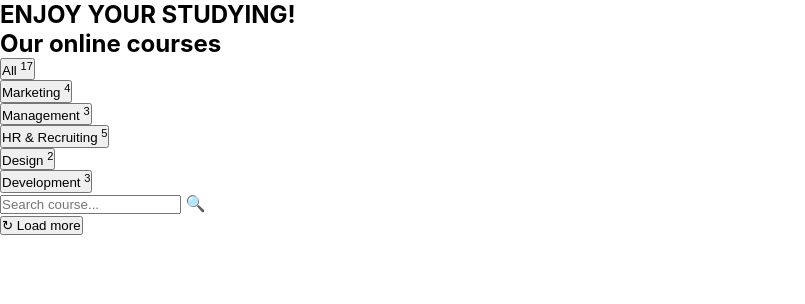
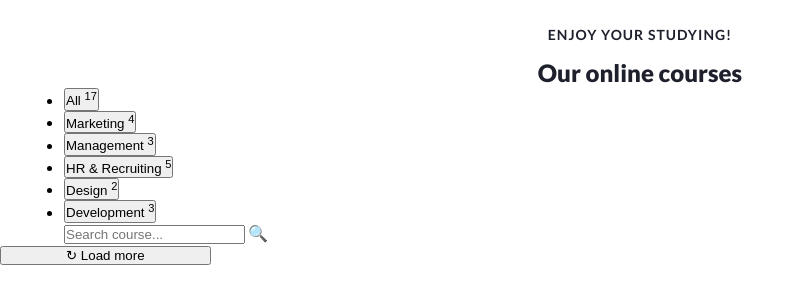
Before and after one commit to Ivanich777/10X_Test_Case, a website built with Vite: page index.html in a window 1280 px wide. Shown: the whole page, without its empty margins (0-805 px from the left). Built offline with nearby package versions, Linux system fonts and the light colour scheme.

Commit message:
chore: верстка заголовка и подзаголовка

```diff
--- a/index.html
+++ b/index.html
@@ -4,6 +4,9 @@
   <meta charset="UTF-8">
   <meta name="viewport" content="width=device-width, initial-scale=1.0">
   <title>Our online courses</title>
+  <link rel="preconnect" href="https://fonts.googleapis.com">
+  <link rel="preconnect" href="https://fonts.gstatic.com" crossorigin>
+  <link href="https://fonts.googleapis.com/css2?family=Lato:wght@400;700;900&display=swap" rel="stylesheet">
   <link rel="stylesheet" href="styles/main.scss">
 </head>
 <body>
--- a/styles/blocks/course-catalog/_course-catalog.scss
+++ b/styles/blocks/course-catalog/_course-catalog.scss
@@ -1,17 +1,72 @@
 .course-catalog {
+  padding-top: 1.5rem;
+
+  @media (min-width: 1920px) {
+    padding-top: 3.125rem;
+  }
 }
 
 .course-catalog__header {
+  text-align: center;
+  display: flex;
+  flex-direction: column;
+  gap: 0.75rem;
+  max-width: 815px;
+  margin: 0 auto;
+}
+
+.course-catalog__controls,
+.course-catalog__grid,
+.course-catalog__load-more {
+  padding-left: 1rem;
+  padding-right: 1rem;
+
+  @media (min-width: 768px) {
+    padding-left: 2rem;
+    padding-right: 2rem;
+  }
+
+  @media (min-width: 1024px) {
+    padding-left: 4rem;
+    padding-right: 4rem;
+  }
+
+  @media (min-width: 1440px) {
+    padding-left: 12rem;
+    padding-right: 12rem;
+  }
+
+  @media (min-width: 1920px) {
+    padding-left: 21.5625rem;
+    padding-right: 21.5625rem;
+  }
+}
+
+.course-catalog__subtitle {
+  font-family: 'Lato', sans-serif;
+  font-weight: 700;
+  font-size: 14px;
+  line-height: 150%;
+  letter-spacing: 1px;
+  text-transform: uppercase;
+  color: #1E212C;
+  margin: 0;
+
+//   @media (min-width: 1920px) {
+//     font-size: 16px;
+//   }
 }
 
 .course-catalog__title {
+  font-family: 'Lato', sans-serif;
+  font-weight: 900;
+  font-size: 24px;
+  line-height: 130%;
+  letter-spacing: 0;
+  color: #1E212C;
+  margin: 0;
+
+  @media (min-width: 1920px) {
+    font-size: 46px;
+  }
 }
-
-.course-catalog__subtitle {
-}
-
-.course-catalog__content {
-}
-
-.course-catalog__grid {
-}
--- a/styles/main.scss
+++ b/styles/main.scss
@@ -10,6 +10,11 @@
   box-sizing: border-box;
 }
 
+h1, h2 {
+  margin: 0;
+  font-weight: inherit;
+}
+
 body {
-  font-family: -apple-system, BlinkMacSystemFont, 'Segoe UI', Roboto, Oxygen, Ubuntu, Cantarell, sans-serif;
+  font-family: 'Lato', -apple-system, BlinkMacSystemFont, 'Segoe UI', Roboto, sans-serif;
 }
--- a/styles/utilities/_variables.scss
+++ b/styles/utilities/_variables.scss
@@ -1,4 +1,4 @@
-$color-primary: #000;
+$color-primary: #1E212C;
 $color-accent: #FF0000;
 $color-background: #FFFFFF;
 $color-text-secondary: #666;
```
